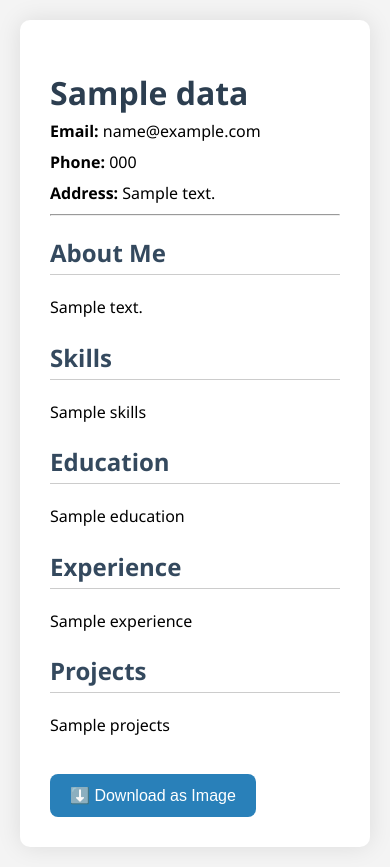
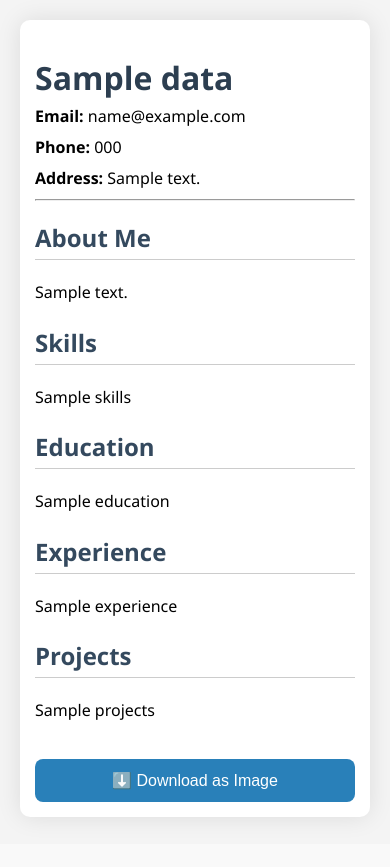
Before and after one commit to SahilCodeLab/Resume, a Flask app: template templates/template1.html in a window 390 px wide. After the commit the page ends 823 px from the top, so only its background shows below. Run offline with Flask 3, Linux system fonts and the light colour scheme; the template is opened without the code that fills it: most values are stand-ins (such as "Sample title", 1, 10 or a date in 2020).

Commit message:
Update style.css

```diff
--- a/static/style.css
+++ b/static/style.css
@@ -46,3 +46,13 @@ button {
 button:hover {
   background-color: #1f6391;
 }
+
+@media screen and (max-width: 600px) {
+  .container {
+    padding: 15px;
+  }
+
+  button {
+    width: 100%;
+  }
+}
```
